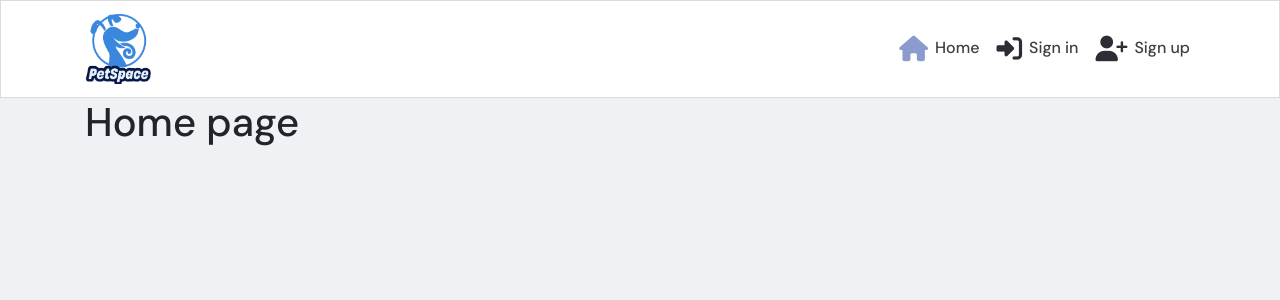
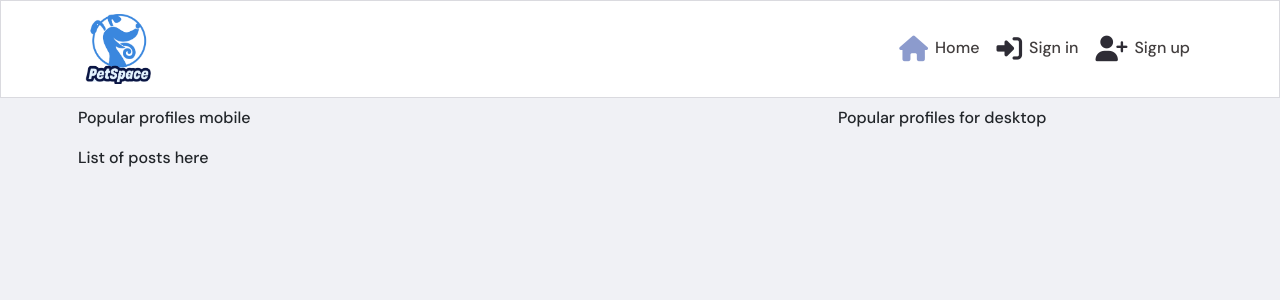
Before and after one commit to alsona1188/petspace_frontend-pp5, a React (Create React App) app: page / in a window 1280 px wide. Shown: the top 300 px of the page. Built offline with nearby package versions, Linux system fonts and the light colour scheme; no server answers.

Commit message:
Creating the PostsPetPage Component

```diff
--- a/src/App.js
+++ b/src/App.js
@@ -7,14 +7,45 @@
 import SignInForm from "./pages/auth/SignInForm";
 import PostCreateForm from "./pages/posts/PostCreateForm";
 import PostPage from "./pages/posts/PostPage";
+import PostsPetPage from "./pages/posts/PostsPetPage";
+import { useCurrentUser } from "./contexts/CurrentUserContext";
 
 function App() {
+  const currentUser = useCurrentUser();
+  const profile_id = currentUser?.profile_id || "";
+
   return (
     <div className={styles.App}>
       <NavBar />
       <Container className={styles.Main}>
         <Switch>
-          <Route exact path="/" render={() => <h1>Home page</h1>} />
+          <Route
+            exact
+            path="/"
+            render={() => (
+              <PostsPetPage message="No results found. Adjust the search keyword." />
+            )}
+          />
+          <Route
+            exact
+            path="/feed"
+            render={() => (
+              <PostsPetPage
+                message="No results found. Adjust the search keyword or follow a user."
+                filter={`owner__followed__owner__profile=${profile_id}&`}
+              />
+            )}
+          />
+          <Route
+            exact
+            path="/liked"
+            render={() => (
+              <PostsPetPage
+                message="No results found. Adjust the search keyword or like a post."
+                filter={`likes__owner__profile=${profile_id}&ordering=-likes__created_at&`}
+              />
+            )}
+          />
           <Route exact path="/signin" render={() => <SignInForm />} />
           <Route exact path="/signup" render={() => <SignUpForm />} />
           <Route exact path="/posts/create" render={() => <PostCreateForm />} />
--- /dev/null
+++ b/src/pages/posts/PostsPetPage.js
@@ -0,0 +1,26 @@
+import React from "react";
+
+import Form from "react-bootstrap/Form";
+import Col from "react-bootstrap/Col";
+import Row from "react-bootstrap/Row";
+import Container from "react-bootstrap/Container";
+
+import appStyles from "../../App.module.css";
+import styles from "../../styles/PostsPetPage.module.css"
+
+function PostsPetPage() {
+
+  return (
+    <Row className="h-100">
+      <Col className="py-2 p-0 p-lg-2" lg={8}>
+        <p>Popular profiles mobile</p>
+        <p>List of posts here</p>
+      </Col>
+      <Col md={4} className="d-none d-lg-block p-0 p-lg-2">
+        <p>Popular profiles for desktop</p>
+      </Col>
+    </Row>
+  );
+}
+
+export default PostsPetPage;
```
Also changed, not shown: src/assets/no-results.png (added), src/styles/PostsPetPage.module.css (added).
